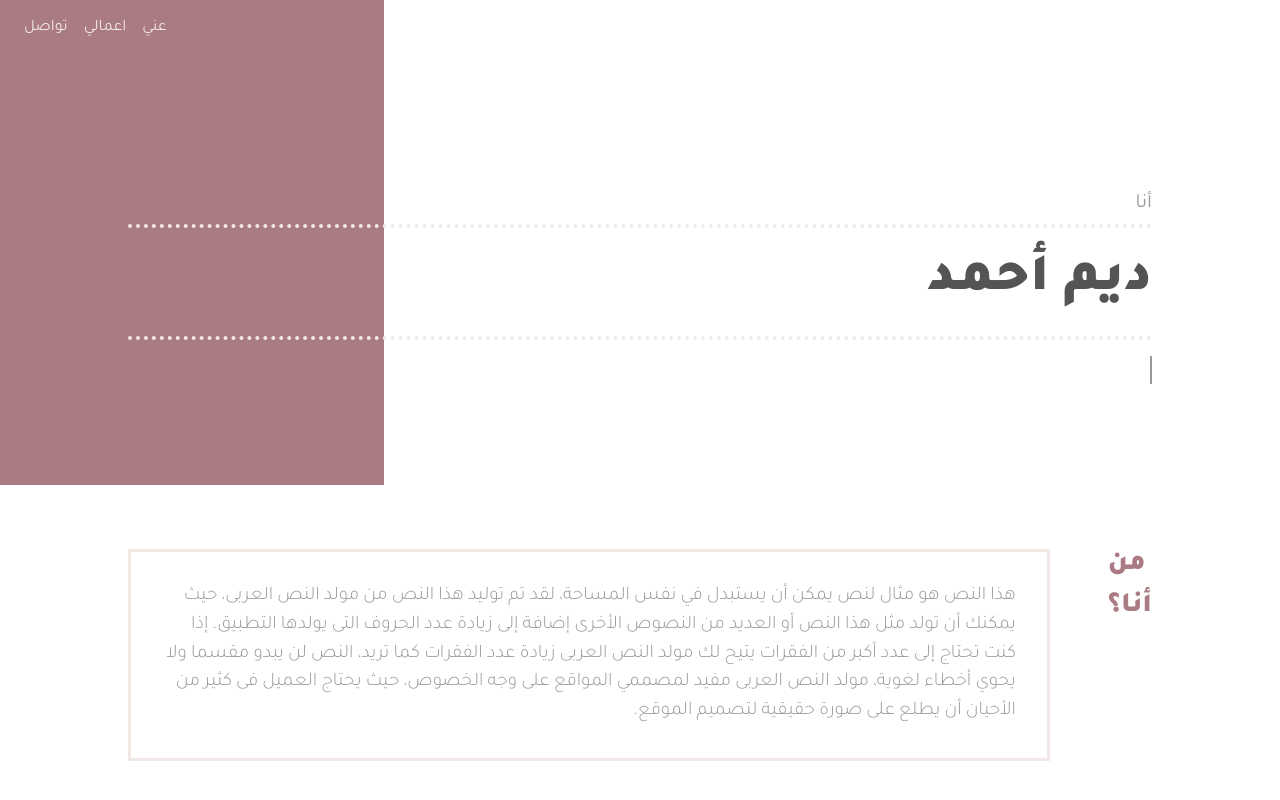
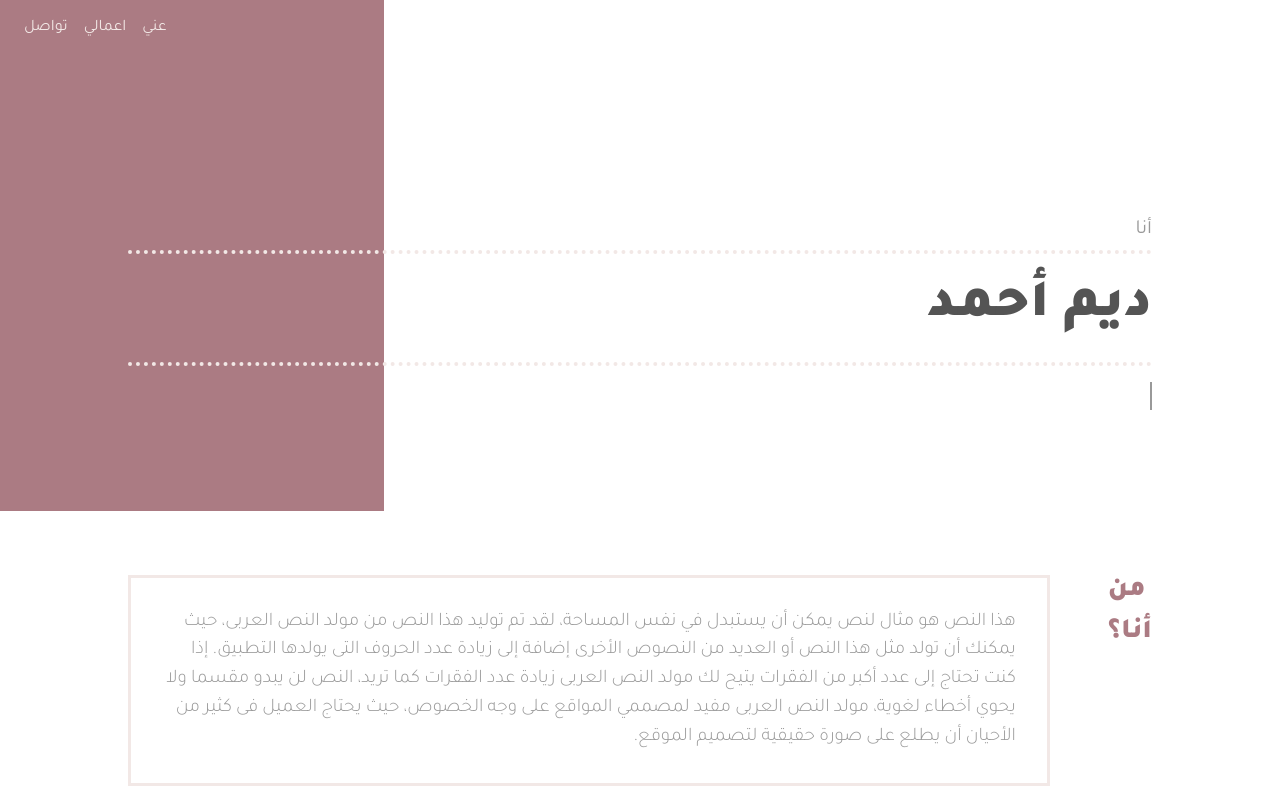
Before and after one commit to SaraIAlrayes/Deem, a plain HTML site: page index.html in a window 1280 px wide. Shown: the top 800 px of the page. Drawn offline with nearby package versions, Linux system fonts and the light colour scheme.

Commit message:
Update html & css

```diff
--- a/css/style.css
+++ b/css/style.css
@@ -21,7 +21,7 @@
 /* Title */
 .title-container {
   position: relative;
-  padding: 15% 10% 7%;
+  padding: 17% 10% 7%;
 }
 
 .title-content {
```
